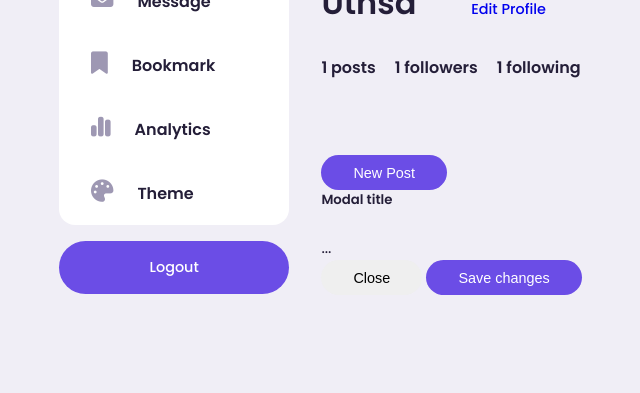
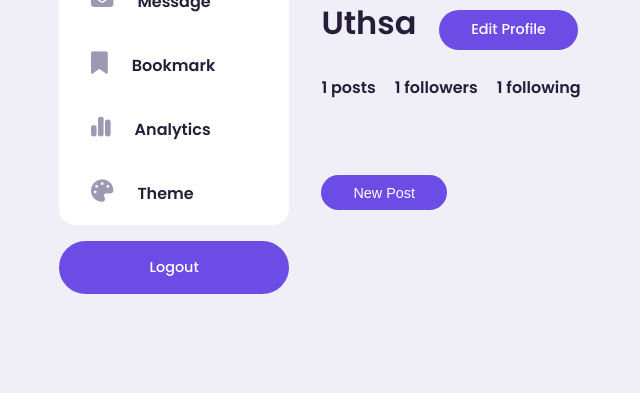
Before and after one commit to uthsasaha20000/Blog-app, a Django app: page /account/profile/ in a window 1280 px wide. Shown: the part 407-800 px from the top of the page, without its empty margins (69-709 px from the left). Run offline with Django 4.2, Linux system fonts and the light colour scheme; a user stored in the database is signed in; data comes from the database, SQL or seed files in the repository; tables that the repository leaves empty hold one stand-in row (values such as "Sample post"); some libraries are stand-ins or nearby versions; some web fonts are replaced.

Commit message:
profile new post setting

```diff
--- a/Blog_app/templates/App_Login/user.html
+++ b/Blog_app/templates/App_Login/user.html
@@ -774,6 +774,24 @@
                 width: 92vw;
             }
         }
+        #myForm{
+            background-color:#6b4de6;
+            color:white;
+            min-height:150px;
+            margin-top:40px;
+            margin-bottom:40px;
+            padding:25px;
+            border-radius:19px;
+
+
+        }
+        img{
+            height:300px;
+            width:300px;
+            margin-bottom:20px;
+
+
+        }
     </style>
 
     <script src="https://kit.fontawesome.com/b8513cf641.js" crossorigin="anonymous"></script>
@@ -904,13 +922,13 @@
             <div class="middle">
                 <div class="col-sm-4">
                     {% if user.user_profile.profile_pic %}
-                    <img src="/media/{{user.user_profile.profile_pic}}" width="100px" height="100px" class="rounded-circle">
+                    <img src="/media/{{user.user_profile.profile_pic}}">
                     {% else %}
-                    <img src="/media/default.png" width="80px" height="300px" class="rounded-circle">
+                    <img src="/media/default.png">
                     {% endif %}
                   </div>
                 <div class="col-sm-8">
-                    <h1>{{user.username}} &nbsp; <a href="{% url 'App_Login:edit' %}" class="btn btn-light">Edit Profile</a></h1>
+                    <h1>{{user.username|lower|title}} &nbsp; <a href="{% url 'App_Login:edit' %}" class="btn btn-primary">Edit Profile</a></h1>
                     <br>
                     <h4>{{user.post.count}} posts &nbsp; &nbsp; {{user.following.count}} followers &nbsp; &nbsp; {{user.follower.count}} following</h4>
                     <br>
@@ -920,26 +938,21 @@
             </br>
         </br>
         <!-- Button trigger modal -->
-<button type="button" class="btn btn-primary" data-bs-toggle="modal" data-bs-target="#exampleModal">
+<button type="button" class="btn btn-primary" id="new_post">
     New Post
   </button>
-  <div class="modal fade" id="exampleModal" tabindex="-1" aria-labelledby="exampleModalLabel" aria-hidden="true">
-    <div class="modal-dialog">
-      <div class="modal-content">
-        <div class="modal-header">
-          <h5 class="modal-title" id="exampleModalLabel">Modal title</h5>
-          <button type="button" class="btn-close" data-bs-dismiss="modal" aria-label="Close"></button>
-        </div>
-        <div class="modal-body">
-          ...
-        </div>
-        <div class="modal-footer">
-          <button type="button" class="btn btn-secondary" data-bs-dismiss="modal">Close</button>
-          <button type="button" class="btn btn-primary">Save changes</button>
-        </div>
-      </div>
-    </div>
-  </div>
+</br>
+<form id="myForm" method="POST" enctype="multipart/form-data" style="display:none;">
+    <h3>Create a new post.</h3>
+</br>
+    {{form.as_p}}
+</br>
+
+</br>
+<button id="cancelPost" style="width:80px;padding:15px;background-color:red;border-radius:19px;color:white;margin-right:350px">Cancel</button>
+<button id="post" style="width:80px;padding:15px;background-color:#0004ff;border-radius:19px;color:white;">Post</button>
+  </form>
+
 
         </div>
     </main>
@@ -1002,7 +1015,11 @@
 
 
 
+
     <script>
+const newPost= document.querySelectorAll('#new_post');
+const postButton= document.querySelectorAll('#post');
+const cancelPost= document.querySelectorAll('#cancelPost');
     // Sidebar
 const menuItems = document.querySelectorAll('.menu-item');
 
@@ -1021,9 +1038,16 @@ const colorPlette = document.querySelectorAll('.choose-color span');
 const Bg1 = document.querySelector('.bg-1');
 const Bg2 = document.querySelector('.bg-2');
 const Bg3 = document.querySelector('.bg-3');
-
+const new_post=document.querySelector('#new_post');
 // ------------------------------------------Sidebar-------------------------------------
 
+
+newPost.addEventListener('click', function() {
+    // Your code to be executed when the element is clicked
+    form=document.getElementById('#myForm');
+    form.style.display = 'block';
+
+});
 // Remove active class from all menu items
 const changeActiveItem = () => {
     menuItems.forEach(item => {
```
